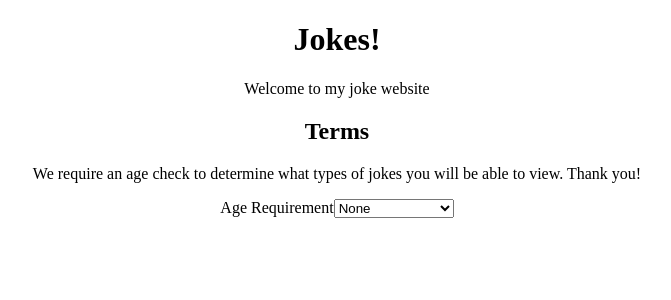
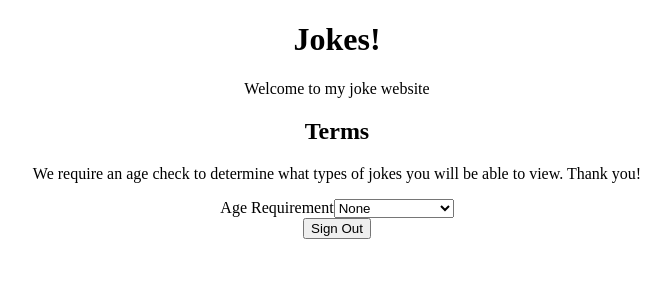
Before and after one commit to hellokev/joke-site, a React (Create React App) app: page /main in a window 1280 px wide. Shown: the top 300 px of the page, without its empty margins (303-974 px from the left). Built offline with nearby package versions, Linux system fonts and the light colour scheme.

Commit message:
signout button

```diff
--- a/src/pages/main/index.jsx
+++ b/src/pages/main/index.jsx
@@ -1,5 +1,8 @@
-import React, { useState } from 'react';
+import React, { useState, useEffect } from 'react';
 import { getDatabase, set, get, update, remove, ref, child } from "firebase/database";
+import { getAuth, onAuthStateChanged, signOut } from "firebase/auth";
+import { useNavigate } from 'react-router-dom';
+import { auth } from '../../config/firebase-config';
 
 
 export const Main = () => {
@@ -9,6 +12,7 @@ export const Main = () => {
     const [userJoke, setUserJoke] = useState("");
     const [userJokes, setUserJokes] = useState([]);
     const [jokeId, setJokeId] = useState(0);
+    const navigate = useNavigate();
 
     const db = getDatabase();
 
@@ -26,6 +30,17 @@ export const Main = () => {
         } else {
             setShowYoungerJokes(false);
             setShowOlderJokes(false);
+        }
+    }
+
+    const signOutAndNavigate = async () => {
+        try {
+            // Sign out the user from Firebase
+            await signOut(auth);
+            localStorage.removeItem("auth"); // Remove user data from local storage
+            navigate("/"); // Navigate to the auth page
+        } catch (error) {
+            console.error("Error signing out:", error);
         }
     }
 
@@ -171,6 +186,13 @@ export const Main = () => {
                     <button type="button" onClick={handleSubmit}>Submit Joke</button>
                 </div>
             )}
+
+            <div>
+                {/* Add a Sign Out button */}
+                <button onClick={signOutAndNavigate}>Sign Out</button>
+                {/* Rest of your component... */}
+            </div>
+
             {/* Display user-submitted jokes */}
             {/* {(showYoungerJokes || showOlderJokes) && (
                 <div>
```
